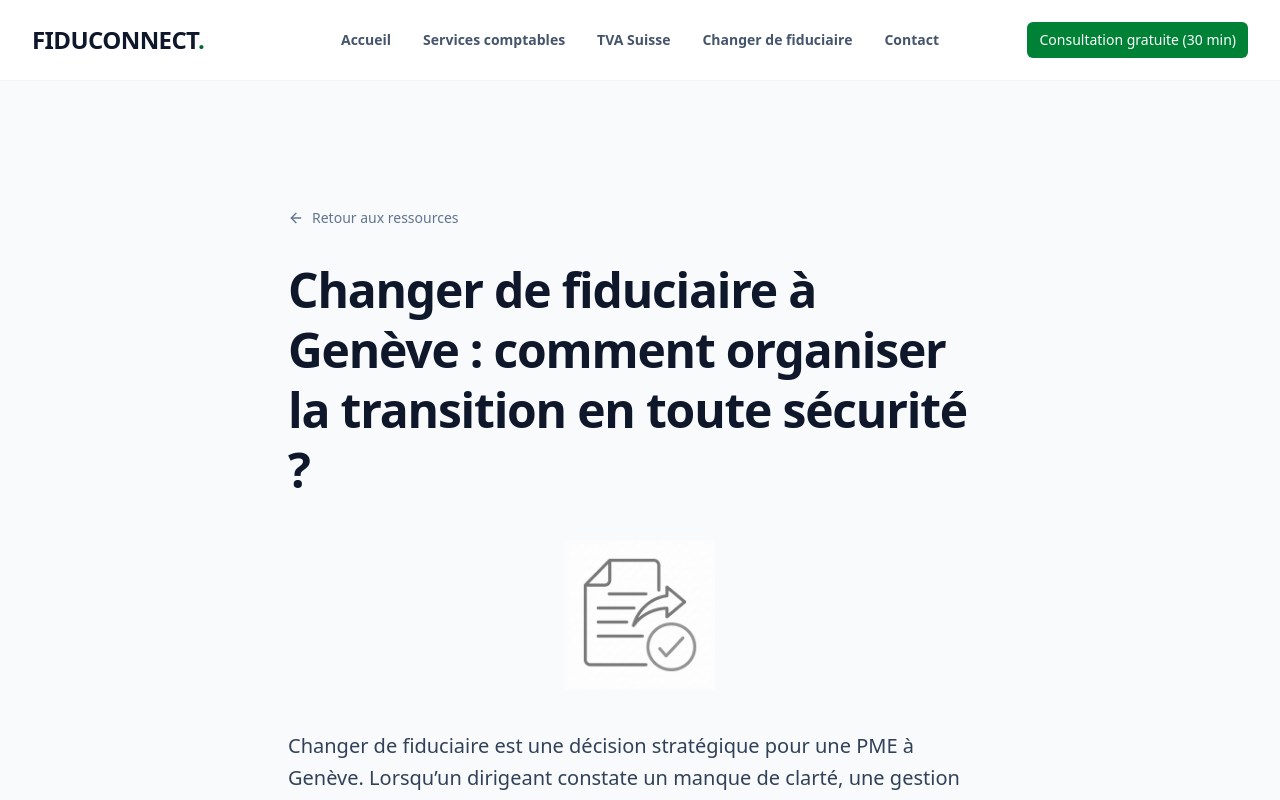
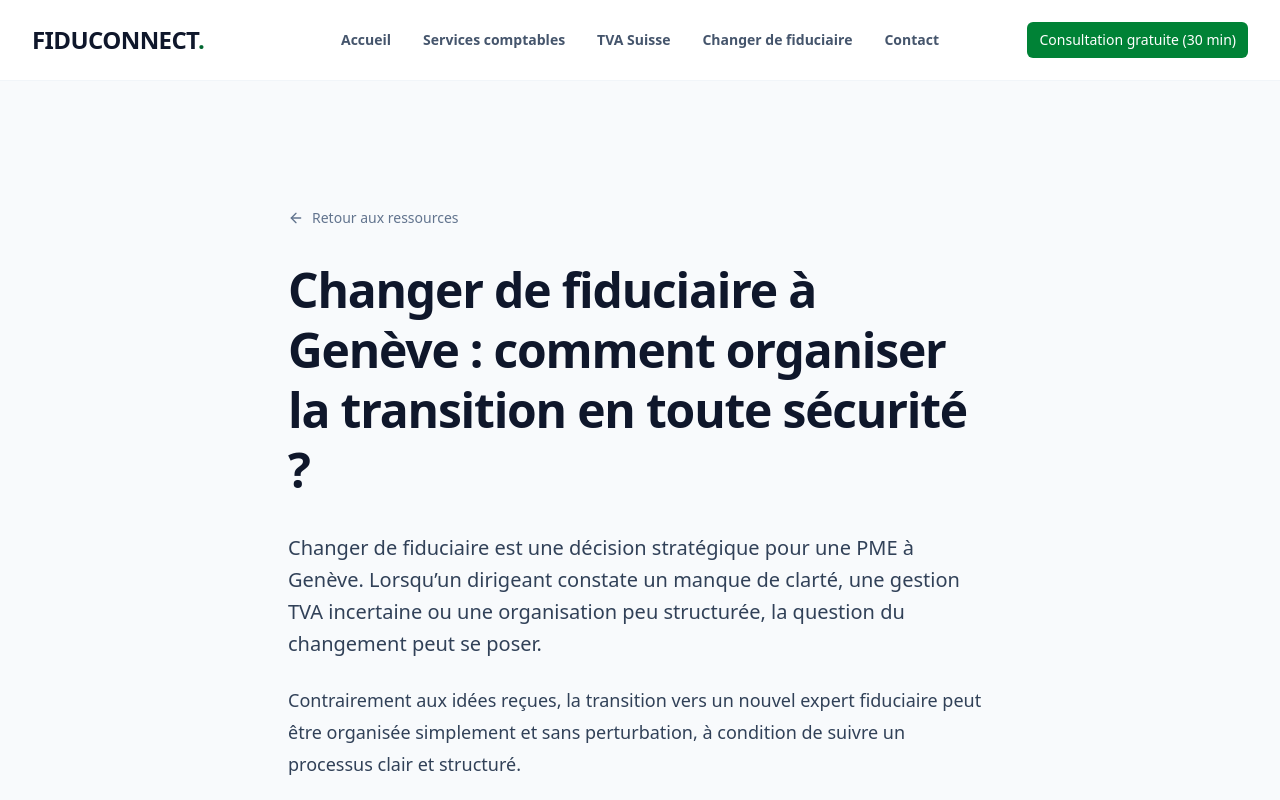
Before and after one commit to lopezdamien/fiduconnect, a Next.js app: page /changer-fiduciaire-geneve in a window 1280 px wide. Shown: the top 800 px of the page. Built offline with nearby package versions, Linux system fonts and the light colour scheme.

Commit message:
Remove illustrations from changer-fiduciaire article

```diff
--- a/app/changer-fiduciaire-geneve/page.tsx
+++ b/app/changer-fiduciaire-geneve/page.tsx
@@ -3,7 +3,7 @@ import { Button } from "@/components/Button";
 import { Section } from "@/components/Section";
 import Link from "next/link";
 import { CheckCircle2, ArrowRight, AlertTriangle, FileText, HelpCircle, ArrowLeft } from "lucide-react";
-import Image from "next/image";
+
 import { Metadata } from "next";
 
 export const metadata: Metadata = {
@@ -25,15 +25,7 @@ export default function ChangerFiduciaireArticle() {
                         Changer de fiduciaire à Genève : comment organiser la transition en toute sécurité ?
                     </h1>
 
-                    <div className="my-10 flex justify-center">
-                        <Image
-                            src="/images/illustration-changer-fiduciaire-geneve-1.jpg"
-                            alt="Illustration — changement de fiduciaire à Genève"
-                            width={150}
-                            height={150}
-                            className="opacity-90 grayscale hover:grayscale-0 transition-all duration-500"
-                        />
-                    </div>
+
 
                     <p className="text-xl leading-8 text-slate-700">
                         Changer de fiduciaire est une décision stratégique pour une PME à Genève. Lorsqu’un dirigeant constate un manque de clarté, une gestion TVA incertaine ou une organisation peu structurée, la question du changement peut se poser.
@@ -259,15 +251,7 @@ export default function ChangerFiduciaireArticle() {
                 <div className="mx-auto max-w-3xl text-center">
                     <h2 className="text-xl font-bold text-slate-900 mb-6">Pour aller plus loin</h2>
 
-                    <div className="my-10 flex justify-center">
-                        <Image
-                            src="/images/illustration-transition-fiduciaire-geneve-2.jpg"
-                            alt="Illustration — transition comptable PME Genève"
-                            width={150}
-                            height={150}
-                            className="opacity-90 grayscale hover:grayscale-0 transition-all duration-500"
-                        />
-                    </div>
+
 
                     <div className="flex flex-wrap justify-center gap-4">
                         <Link href="/services/comptabilite" className="text-slate-600 hover:text-green-700 font-medium underline decoration-slate-300 underline-offset-4 hover:decoration-green-700 transition-all">
```
Also changed, not shown: public/images/illustration-changer-fiduciaire-geneve-1.jpg (deleted), public/images/illustration-transition-fiduciaire-geneve-2.jpg (deleted).
